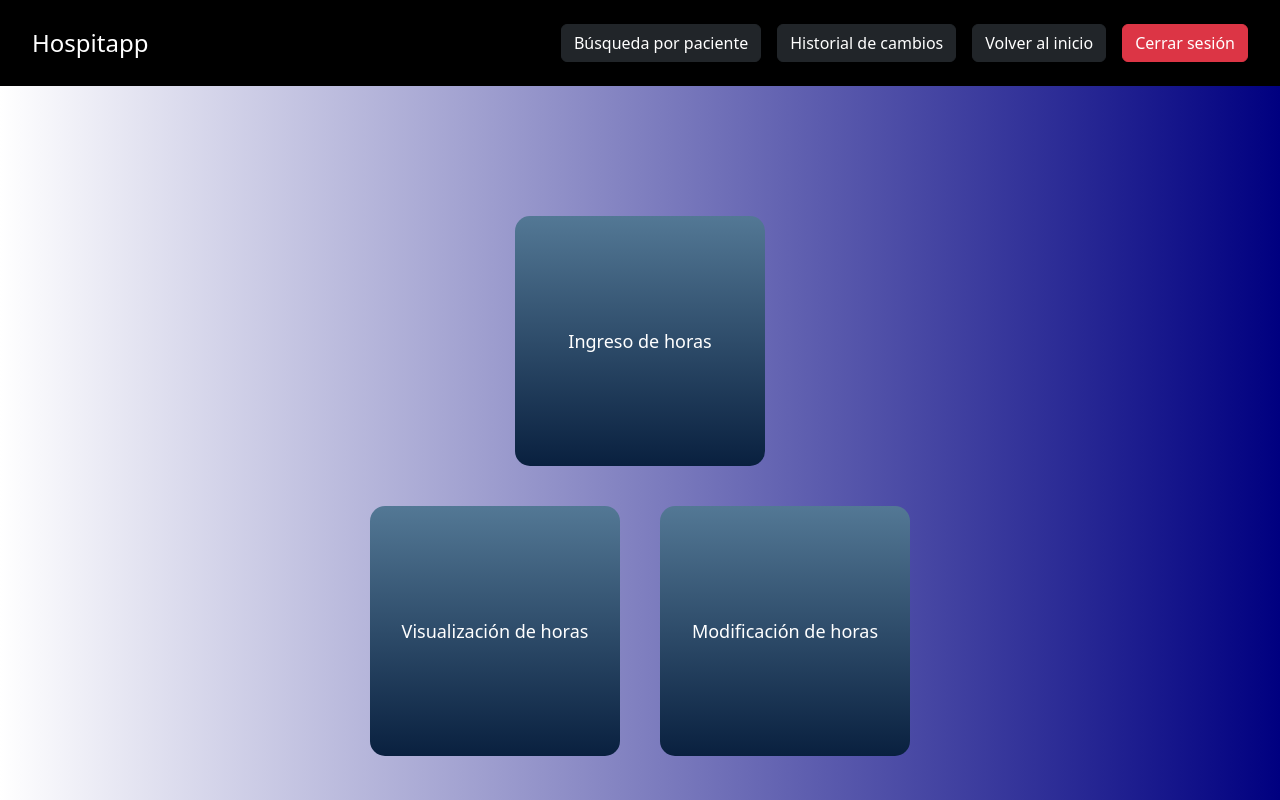
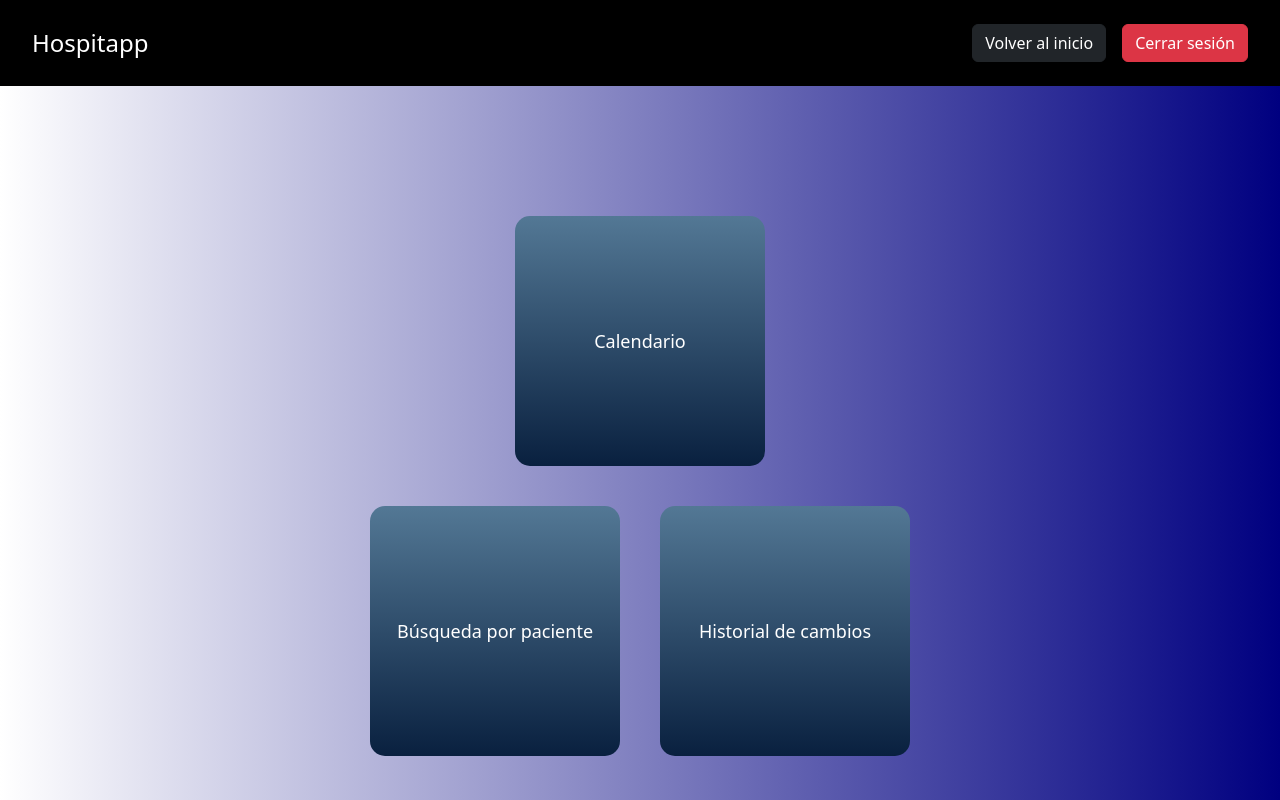
Before and after one commit to Tabby2109/INF236-2023-2-PAR201-GRUPO-04, a React (Create React App) app in the folder client/: page /inicio in a window 1280 px wide. Built offline with nearby package versions, Linux system fonts and the light colour scheme; sample sign-in values are in the browser's storage.

Commit message:
Implementado nuevo calendario, incluyendolo en las rutas y CRUD, cambio del framework DayPilot por React Big Calendar

```diff
--- a/client/src/App.js
+++ b/client/src/App.js
@@ -10,9 +10,9 @@ import { PrivateRoutes, PublicRoutes } from './models/routes';
 const Navbar = React.lazy(() => import('./components/Navbar'));
 const Login = React.lazy(()=> import('./pages/Login'));
 const Home = React.lazy(() => import('./pages/Home'));
-const CalendarVisualizer = React.lazy(()=> import('./pages/CalendarVisualizer/CalendarVisualizer'));
-const CalendarScheduler = React.lazy(()=> import('./pages/CalendarScheduler/CalendarScheduler'));
-const CalendarModify = React.lazy(()=> import('./pages/CalendarModify/CalendarModify'));
+// const CalendarVisualizer = React.lazy(()=> import('./pages/CalendarVisualizer/CalendarVisualizer'));
+// const CalendarScheduler = React.lazy(()=> import('./pages/CalendarScheduler/CalendarScheduler'));
+// const CalendarModify = React.lazy(()=> import('./pages/CalendarModify/CalendarModify'));
 const CheckPatientSchedule = React.lazy(()=> import('./pages/CheckPatientSchedule/CheckPatientSchedule'));
 const ChangeHistory = React.lazy(()=> import('./pages/ChangeHistory/ChangeHistory'));
 
@@ -43,12 +43,12 @@ const App = () => {
       <Route element={<ProtectedRoute />}>
         <Route element={<GlobalTemplate/>}>
           <Route path={PrivateRoutes.HOME} element={<Home />} />
-          <Route path={PrivateRoutes.CALENDAR.VISUALIZER} element={<CalendarVisualizer />} />
+          {/* <Route path={PrivateRoutes.CALENDAR.VISUALIZER} element={<CalendarVisualizer />} />
           <Route path={PrivateRoutes.CALENDAR.SCHEDULER} element={<CalendarScheduler />} />
-          <Route path={PrivateRoutes.CALENDAR.MODIFY} element={<CalendarModify />} />
+          <Route path={PrivateRoutes.CALENDAR.MODIFY} element={<CalendarModify />} /> */}
           <Route path={PrivateRoutes.CHECKPATIENTSCHEDULE} element={<CheckPatientSchedule />} />
           <Route path={PrivateRoutes.CHANGEHISTORY} element={<ChangeHistory />} />
-          <Route path={PrivateRoutes.CALENDAR.BIGCALENDAR} element={<CustomizedCalendar />} />
+          <Route path={PrivateRoutes.CALENDAR} element={<CustomizedCalendar />} />
 
         </Route>
       </Route>
--- a/client/src/components/Navbar.jsx
+++ b/client/src/components/Navbar.jsx
@@ -22,13 +22,13 @@ const Navbar = () => {
   return(
     <div style={navbarStyle}>
       <span style={nombreAppStyle}>Hospitapp</span>
-      <button type="button" className='btn btn-dark ms-auto me-3' onClick={() => navigate(PrivateRoutes.CHECKPATIENTSCHEDULE)}>
+      {/* <button type="button" className='btn btn-dark ms-auto me-3' onClick={() => navigate(PrivateRoutes.CHECKPATIENTSCHEDULE)}>
         Búsqueda por paciente
       </button>
       <button type="button" className='btn btn-dark me-3' onClick={() => navigate(PrivateRoutes.CHANGEHISTORY)}>
         Historial de cambios
-      </button>
-      <button type="button" className='btn btn-dark me-3' onClick={() => navigate(PrivateRoutes.HOME)}>
+      </button> */}
+      <button type="button" className='btn btn-dark ms-auto me-3' onClick={() => navigate(PrivateRoutes.HOME)}>
         Volver al inicio
       </button>
       <button type="button" className='btn btn-danger' onClick={HandleLogout}>
--- a/client/src/models/routes.js
+++ b/client/src/models/routes.js
@@ -4,12 +4,13 @@ export const PublicRoutes = {
 
 export const PrivateRoutes = {
     HOME: 'inicio',
-    CALENDAR: {
-        VISUALIZER: 'calendar-visualizacion',
-        SCHEDULER: 'calendar-ingreso-horas',
-        MODIFY: 'calendar-modificacion',
-        BIGCALENDAR: 'customized-calendar'
-    },
+    // CALENDAR: {
+    //     VISUALIZER: 'calendar-visualizacion',
+    //     SCHEDULER: 'calendar-ingreso-horas',
+    //     MODIFY: 'calendar-modificacion',
+    //     BIGCALENDAR: 'customized-calendar'
+    // },
+    CALENDAR: 'calendario',
     CHECKPATIENTSCHEDULE: 'busqueda-por-paciente',
     CHANGEHISTORY: 'historial-de-cambios'
 };
--- a/client/src/pages/Home.jsx
+++ b/client/src/pages/Home.jsx
@@ -4,26 +4,22 @@ import { PrivateRoutes } from '../models/routes';
 
 const Inicio = () => {
   return(
-    <>
     <div className="background-color" style={containerStyle}>
       <div style={triangleContainerStyle}>
-          <Link replace to={`/${PrivateRoutes.CALENDAR.SCHEDULER}`} style={boxStyle}>
-            Ingreso de horas
+        <Link replace to={`/${PrivateRoutes.CALENDAR}`} style={boxStyle}>
+          Calendario
         </Link>
         <div style={sideBoxesContainerStyle}>
-            <Link replace to={`/${PrivateRoutes.CALENDAR.VISUALIZER}`} style={boxStyle}>
-              Visualización de horas
+          <Link replace to={`/${PrivateRoutes.CHECKPATIENTSCHEDULE}`} style={boxStyle}>
+            Búsqueda por paciente
           </Link>
-            {/* Se debe agregar modificación de horas */}
-            <Link replace to={`/${PrivateRoutes.CALENDAR.MODIFY}`} style={boxStyle}>
-              Modificación de horas
+          <Link replace to={`/${PrivateRoutes.CHANGEHISTORY}`} style={boxStyle}>
+            Historial de cambios
           </Link>
         </div>
       </div>
     </div>
-    </>
   )
-
 };
 
 const containerStyle = {
```
Lines whose indentation alone changed are shown as unchanged.
